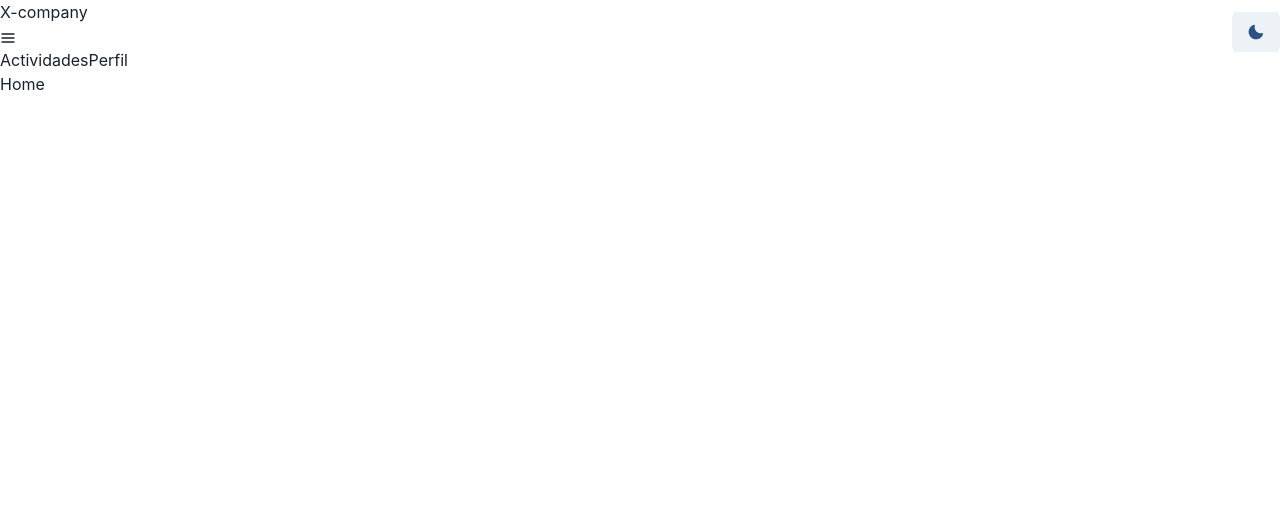
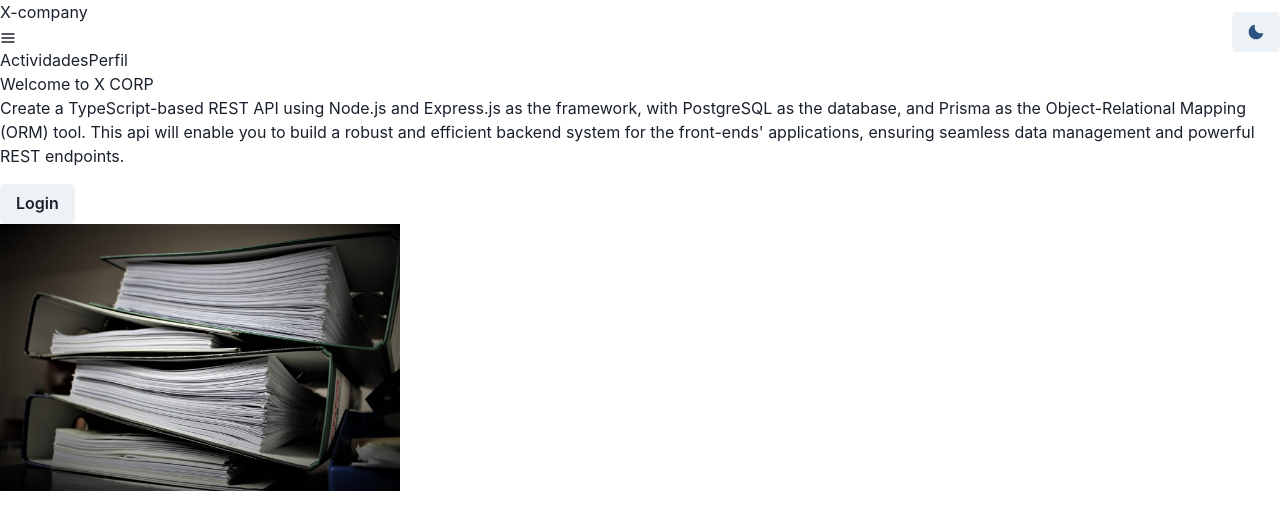
Before and after one commit to Davidcastel26/client-x-miscorp, a React (Vite) app: page / in a window 1280 px wide. Shown: the top 530 px of the page. Built offline with nearby package versions, Linux system fonts and the light colour scheme.

Commit message:
createing login

```diff
--- a/index.html
+++ b/index.html
@@ -4,7 +4,7 @@
     <meta charset="UTF-8" />
     <link rel="icon" type="image/svg+xml" href="/vite.png" />
     <meta name="viewport" content="width=device-width, initial-scale=1.0" />
-    <title>X company</title>
+    <title>X corp</title>
   </head>
   <body>
     <div id="root"></div>
--- /dev/null
+++ b/src/components/auth/components/BtnLogin.tsx
@@ -0,0 +1,25 @@
+import React from 'react'
+import { Button, useDisclosure } from '@chakra-ui/react'
+import { ModalLogin } from './ModalLogin'
+
+export const BtnLogin = () => {
+
+  const { isOpen, onOpen, onClose } = useDisclosure()
+  const finalRef = React.useRef(null)
+  const initialRef = React.useRef(null)
+
+  return (
+    <>
+    <Button mt={4} onClick={onOpen}>
+        Login
+    </Button>
+
+    <ModalLogin
+      initialRef={initialRef}
+      finalRef={finalRef}
+      isOpen={isOpen}
+      onClose={onClose}
+    />
+    </>
+  )
+}
--- /dev/null
+++ b/src/components/auth/components/ModalLogin.tsx
@@ -0,0 +1,60 @@
+import React from 'react'
+import { loginModal } from '../../../interfaces/ilogin'
+
+import {
+    Modal,
+    ModalOverlay,
+    ModalContent,
+    ModalHeader,
+    ModalFooter,
+    ModalBody,
+    ModalCloseButton,
+    Button,
+    FormControl,
+    FormLabel,
+    Input
+  } from "@chakra-ui/react";
+
+export const ModalLogin: React.FC<loginModal> = (
+{
+    finalRef,
+    isOpen,
+    onClose,
+    initialRef
+}) => {
+
+  return (
+    <>
+       <Modal
+        // initialFocusRef={initialRef}
+        finalFocusRef={finalRef}
+        isOpen={isOpen}
+        onClose={onClose}
+      >
+        <ModalOverlay />
+        <ModalContent>
+          <ModalHeader>Account</ModalHeader>
+          <ModalCloseButton />
+          <ModalBody pb={6}>
+            <FormControl>
+              <FormLabel>Username</FormLabel>
+              <Input ref={initialRef} placeholder='Pepito123' />
+            </FormControl>
+
+            <FormControl mt={4}>
+              <FormLabel>Password</FormLabel>
+              <Input type='password' placeholder='1234!@#' />
+            </FormControl>
+          </ModalBody>
+
+          <ModalFooter>
+            <Button colorScheme='blue' mr={3}>
+              Login
+            </Button>
+            <Button onClick={onClose}>Cancel</Button>
+          </ModalFooter>
+        </ModalContent>
+      </Modal>
+    </>
+  )
+}
--- a/src/components/screens/Home.tsx
+++ b/src/components/screens/Home.tsx
@@ -1,7 +1,24 @@
+import { Text } from "@chakra-ui/react"
+import { BtnLogin } from "../auth/components/BtnLogin"
 
 
 export const Home = () => {
   return (
-    <h1 className="text-3xl font-bold">Home</h1>
+    <div className="grid gird-cols-1 lg:grid-cols-12">
+
+
+        <div className='col-span-7 place-self-center text-center sm:text-left'>
+            <Text className=' mb-4 text-4xl sm:text-5xl lg:text-6xl font-extrabold '>
+                Welcome to X CORP
+            </Text>
+            <Text className="text-base sm:text-lg mb-6 lg:text-xl ">
+            Create a TypeScript-based REST API using Node.js and Express.js as the framework, with PostgreSQL as the database, and Prisma as the Object-Relational Mapping (ORM) tool. This api will enable you to build a robust and efficient backend system for the front-ends' applications, ensuring seamless data management and powerful REST endpoints.
+            </Text>
+            <BtnLogin />
+        </div>
+        <div className="col-span-5 place-self-center mt-4 lg:mt-0">
+            <img src='../assets/hero1.jpg' alt="logo" width={400} height={400}/>
+        </div>
+    </div>
   )
 }
--- /dev/null
+++ b/src/interfaces/ilogin.ts
@@ -0,0 +1,6 @@
+export interface loginModal {
+    finalRef:  React.RefObject<HTMLElement | null> | (() => void);
+    isOpen: boolean;
+    onClose: () => void;
+    initialRef: React.RefObject<HTMLElement | null> | (() => void);
+}
```
Also changed, not shown: src/components/auth/Login.tsx (+9 -0 lines), public/assets/hero1.jpg (renamed from src/assets/hero1.jpg), 1 other file (tests, documents, lock files or other folders).
